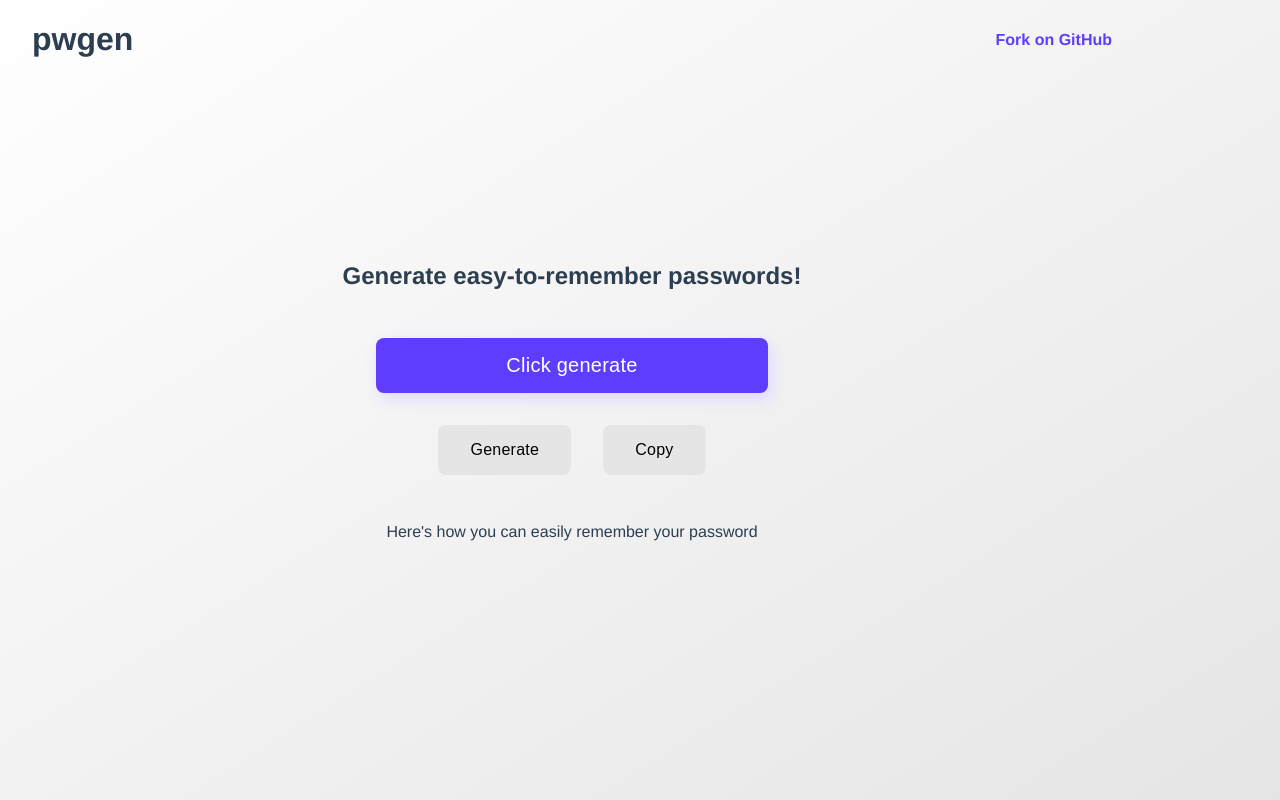
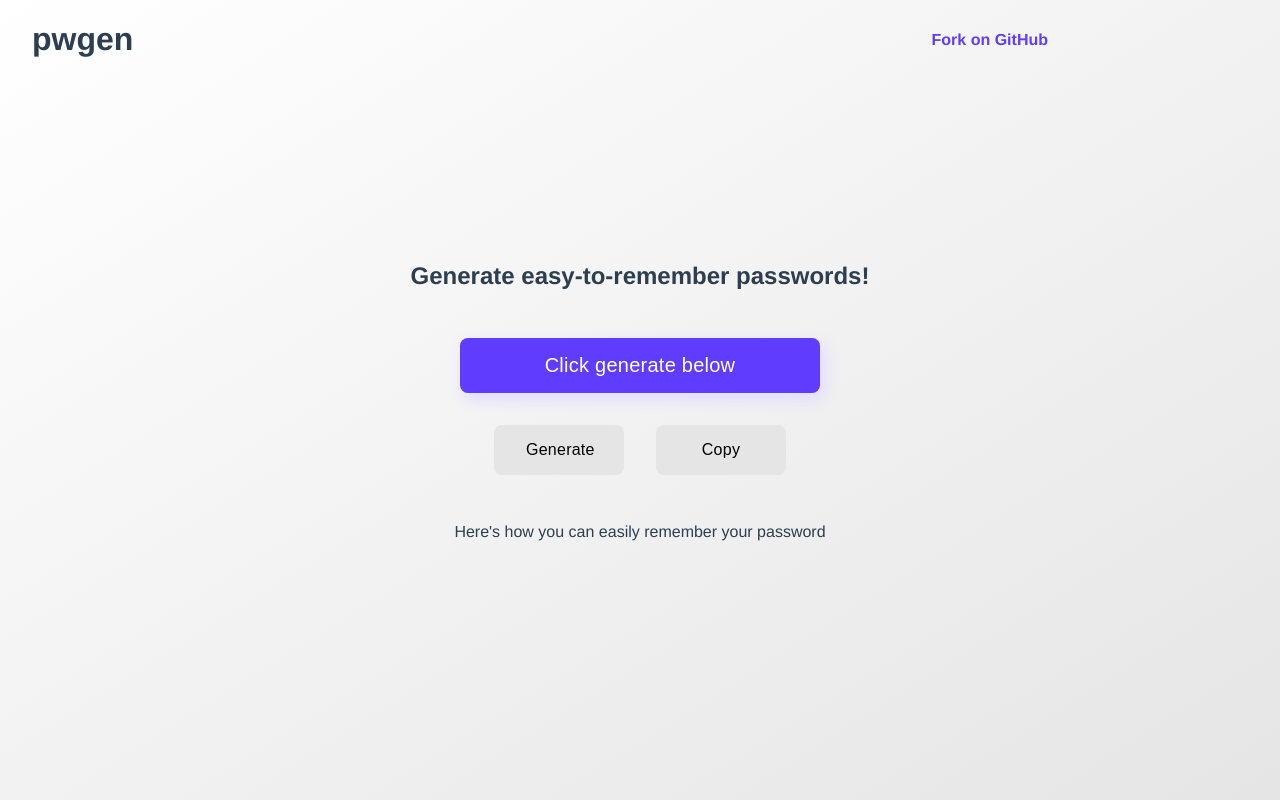
Before and after one commit to sadmansh/pwgen, a Vue app: page / in a window 1280 px wide. Built offline with nearby package versions, Linux system fonts and the light colour scheme; no server answers.

Commit message:
Change button text on copy

```diff
--- a/src/App.vue
+++ b/src/App.vue
@@ -19,6 +19,12 @@ export default {
 </script>
 
 <style lang="scss">
+*,
+*::before,
+*::after {
+	box-sizing: border-box;
+}
+
 body {
 	margin: 0;
 }
--- a/src/components/Generate.vue
+++ b/src/components/Generate.vue
@@ -2,9 +2,9 @@
 	<div id="generate">
 		<div id="generator">
 			<h2>Generate easy-to-remember passwords!</h2>
-			<input type="text" placeholder="Click generate" :value="password.join('')" disabled />
+			<input type="text" placeholder="Click generate below" :value="password.join('')" disabled />
 			<button @click="generatePassword">Generate</button>
-			<button @click="copyPassword">Copy</button>
+			<button @click="copyPassword">{{ copyText }}</button>
 			<p>Here's how you can easily remember your password</p>
 			<span id="words">{{ password.join(' ') }}</span>
 		</div>
@@ -20,7 +20,8 @@ export default {
 		return {
 			common: [],
 			password: [],
-			copied: true
+			copied: true,
+			copyText: 'Copy'
 		};
 	},
 	methods: {
@@ -51,10 +52,15 @@ export default {
 			password[0] = password[0].charAt(0).toUpperCase() + password[0].substr(1);
 			password.push(num, symbol);
 			this.password = password;
+			this.copyText = 'Copy';
 		},
 		copyPassword() {
 			navigator.clipboard.writeText(this.password.join(''));
-			this.copied = true;
+			this.copyText = 'Copied';
+			let that = this;
+			setTimeout(function() {
+				that.copyText = 'Copy';
+			}, 2000);
 		}
 	},
 	created() {
@@ -69,6 +75,7 @@ export default {
 	align-items: center;
 	justify-content: center;
 	padding: 0 2rem;
+	margin: 0 auto;
 	height: 100%;
 	max-width: 1080px;
 
@@ -104,6 +111,7 @@ export default {
 		display: inline-block;
 		margin: 2rem 1rem;
 		padding: 1rem 2rem;
+		width: 130px;
 		border: none;
 		border-radius: 8px;
 		transition: all 300ms ease-out;
```
